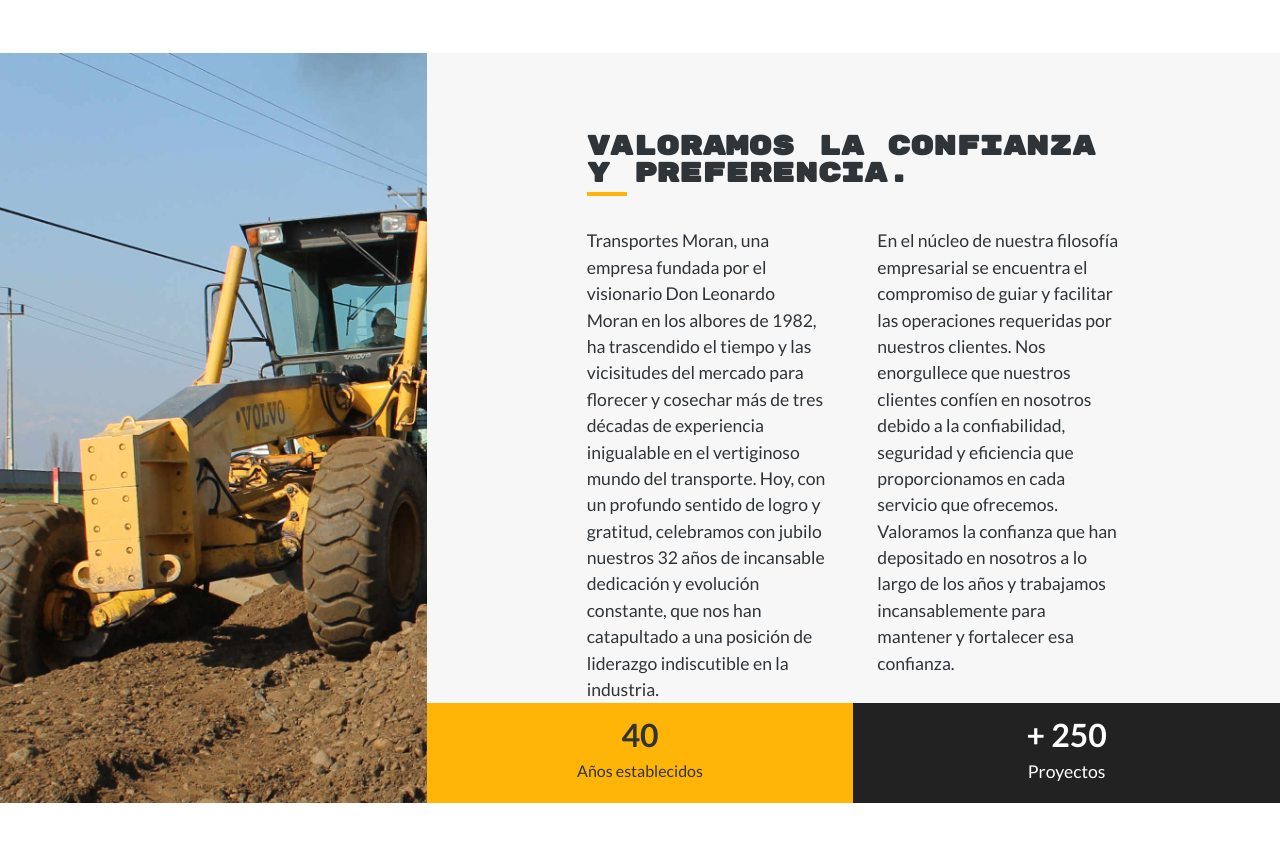
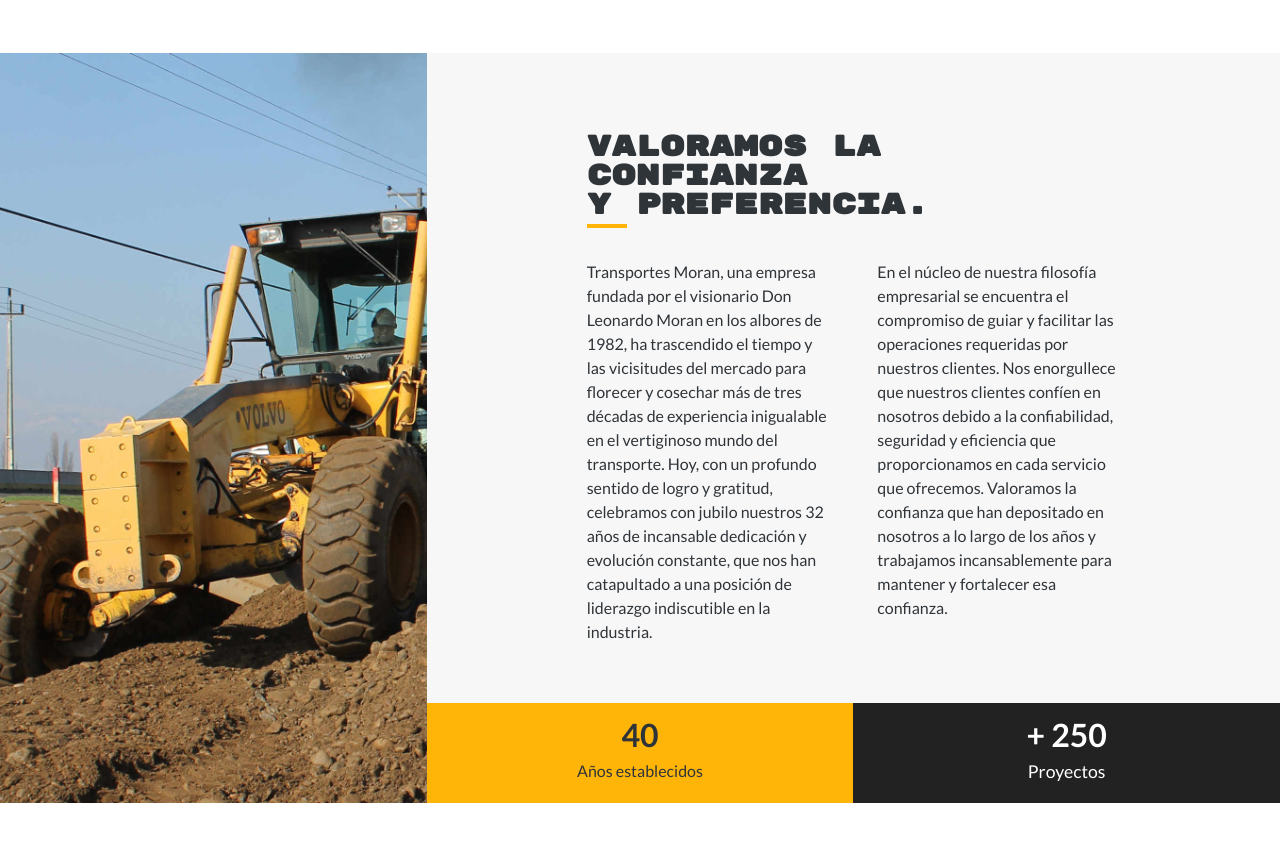
Before and after one commit to psyout/transportes-moran, a React (Create React App) app: page / in a window 1280 px wide. Shown: the part 1860-2701 px from the top of the page. Built offline with nearby package versions, Linux system fonts and the light colour scheme.

Commit message:
fix some css bugs

```diff
--- a/src/components/AboutUs/AboutUs.scss
+++ b/src/components/AboutUs/AboutUs.scss
@@ -59,11 +59,12 @@
 
 		&--title {
 			line-height: 1;
-			font-size: $fs-170;
+			font-size: calc(2vw + 1rem);
 			font-family: 'Rubik Mono One', sans-serif;
 			text-wrap: balance;
 
 			@include desktop-sm {
+				font-size: 1.8rem;
 				padding: 0 2rem;
 				margin-top: 1rem;
 			}
@@ -85,9 +86,12 @@
 
 			@include desktop {
 				padding: 0 7rem;
-				font-size: $fs-110;
+				font-size: $fs-100;
 				columns: 2;
 				column-gap: 3rem;
+			}
+			@include desktop-xl {
+				font-size: $fs-110;
 			}
 		}
 	}
@@ -137,7 +141,7 @@
 }
 
 .break-desktop {
-	@include desktop-sm {
+	@include desktop {
 		display: none;
 	}
 }
```
